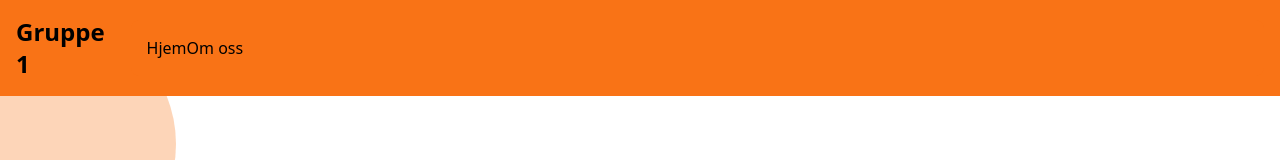
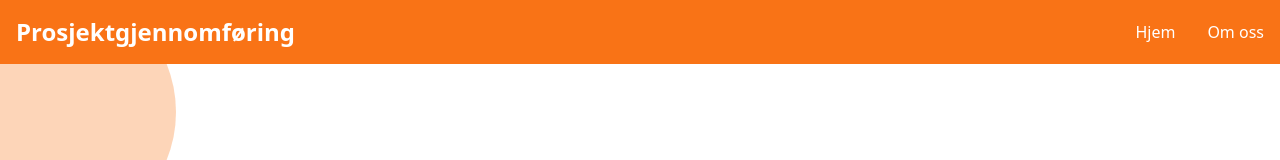
Before and after one commit to thevithach/Gruppe-1-IS-310, a React (Vite) app: page / in a window 1280 px wide. Shown: the top 160 px of the page. Built offline with nearby package versions, Linux system fonts and the light colour scheme.

Commit message:
chore: Update NavBar brand name to "Prosjektgjennomføring" and add text color to white

```diff
--- a/src/components/NavBar.tsx
+++ b/src/components/NavBar.tsx
@@ -15,9 +15,9 @@ function NavBar() {
                 {/* Brand Name as a clickable link */}
                 <a
                     href="/"
-                    className="flex items-center space-x-3 rtl:space-x-reverse">
+                    className="flex text-white items-center space-x-3 rtl:space-x-reverse">
                     <span className="text-2xl font-semibold whitespace-nowrap">
-                        Gruppe 1
+                        Prosjektgjennomføring
                     </span></a>
 
                 {/* Button to toggle mobile menu */}
--- a/src/output.css
+++ b/src/output.css
@@ -588,6 +588,18 @@ video {
   }
 }
 
+.sr-only {
+  position: absolute;
+  width: 1px;
+  height: 1px;
+  padding: 0;
+  margin: -1px;
+  overflow: hidden;
+  clip: rect(0, 0, 0, 0);
+  white-space: nowrap;
+  border-width: 0;
+}
+
 .absolute {
   position: absolute;
 }
@@ -624,22 +636,22 @@ video {
   top: 50%;
 }
 
+.mx-36 {
+  margin-left: 9rem;
+  margin-right: 9rem;
+}
+
 .mx-auto {
   margin-left: auto;
   margin-right: auto;
 }
 
-.mx-36 {
-  margin-left: 9rem;
-  margin-right: 9rem;
+.mb-1 {
+  margin-bottom: 0.25rem;
 }
 
 .mb-4 {
   margin-bottom: 1rem;
-}
-
-.mb-1 {
-  margin-bottom: 0.25rem;
 }
 
 .mb-8 {
@@ -650,12 +662,36 @@ video {
   margin-top: 2.5rem;
 }
 
+.mt-4 {
+  margin-top: 1rem;
+}
+
+.block {
+  display: block;
+}
+
 .flex {
   display: flex;
 }
 
+.inline-flex {
+  display: inline-flex;
+}
+
+.hidden {
+  display: none;
+}
+
+.h-10 {
+  height: 2.5rem;
+}
+
 .h-40 {
   height: 10rem;
+}
+
+.h-5 {
+  height: 1.25rem;
 }
 
 .h-64 {
@@ -679,8 +715,8 @@ video {
   width: 50%;
 }
 
-.w-full {
-  width: 100%;
+.w-10 {
+  width: 2.5rem;
 }
 
 .w-3\/4 {
@@ -691,12 +727,20 @@ video {
   width: 10rem;
 }
 
+.w-5 {
+  width: 1.25rem;
+}
+
 .w-64 {
   width: 16rem;
 }
 
 .w-96 {
   width: 24rem;
+}
+
+.w-full {
+  width: 100%;
 }
 
 .min-w-\[330px\] {
@@ -713,6 +757,10 @@ video {
 
 .max-w-screen-sm {
   max-width: 640px;
+}
+
+.max-w-screen-xl {
+  max-width: 1280px;
 }
 
 .flex-grow {
@@ -770,6 +818,10 @@ video {
   flex-direction: column;
 }
 
+.flex-wrap {
+  flex-wrap: wrap;
+}
+
 .items-center {
   align-items: center;
 }
@@ -790,12 +842,26 @@ video {
   gap: 1rem;
 }
 
+.space-x-3 > :not([hidden]) ~ :not([hidden]) {
+  --tw-space-x-reverse: 0;
+  margin-right: calc(0.75rem * var(--tw-space-x-reverse));
+  margin-left: calc(0.75rem * calc(1 - var(--tw-space-x-reverse)));
+}
+
 .self-center {
   align-self: center;
 }
 
 .overflow-hidden {
   overflow: hidden;
+}
+
+.whitespace-nowrap {
+  white-space: nowrap;
+}
+
+.rounded {
+  border-radius: 0.25rem;
 }
 
 .rounded-full {
@@ -806,8 +872,17 @@ video {
   border-radius: 0.5rem;
 }
 
+.border {
+  border-width: 1px;
+}
+
 .border-4 {
   border-width: 4px;
+}
+
+.border-gray-100 {
+  --tw-border-opacity: 1;
+  border-color: rgb(243 244 246 / var(--tw-border-opacity));
 }
 
 .border-orange-400 {
@@ -820,14 +895,19 @@ video {
   border-color: rgb(249 115 22 / var(--tw-border-opacity));
 }
 
-.bg-white {
+.bg-gray-50 {
   --tw-bg-opacity: 1;
-  background-color: rgb(255 255 255 / var(--tw-bg-opacity));
+  background-color: rgb(249 250 251 / var(--tw-bg-opacity));
 }
 
 .bg-orange-500 {
   --tw-bg-opacity: 1;
   background-color: rgb(249 115 22 / var(--tw-bg-opacity));
+}
+
+.bg-white {
+  --tw-bg-opacity: 1;
+  background-color: rgb(255 255 255 / var(--tw-bg-opacity));
 }
 
 .p-2 {
@@ -836,6 +916,11 @@ video {
 
 .p-4 {
   padding: 1rem;
+}
+
+.px-3 {
+  padding-left: 0.75rem;
+  padding-right: 0.75rem;
 }
 
 .px-4 {
@@ -848,14 +933,14 @@ video {
   padding-bottom: 0.5rem;
 }
 
+.py-48 {
+  padding-top: 12rem;
+  padding-bottom: 12rem;
+}
+
 .py-6 {
   padding-top: 1.5rem;
   padding-bottom: 1.5rem;
-}
-
-.py-48 {
-  padding-top: 12rem;
-  padding-bottom: 12rem;
 }
 
 .pb-2 {
@@ -876,11 +961,6 @@ video {
   line-height: 2.25rem;
 }
 
-.text-sm {
-  font-size: 0.875rem;
-  line-height: 1.25rem;
-}
-
 .text-5xl {
   font-size: 3rem;
   line-height: 1;
@@ -891,12 +971,21 @@ video {
   line-height: 1.75rem;
 }
 
-.font-semibold {
-  font-weight: 600;
+.text-sm {
+  font-size: 0.875rem;
+  line-height: 1.25rem;
 }
 
 .font-bold {
   font-weight: 700;
+}
+
+.font-medium {
+  font-weight: 500;
+}
+
+.font-semibold {
+  font-weight: 600;
 }
 
 .leading-relaxed {
@@ -918,19 +1007,19 @@ video {
   color: rgb(55 65 81 / var(--tw-text-opacity));
 }
 
-.text-gray-500 {
+.text-gray-900 {
   --tw-text-opacity: 1;
-  color: rgb(107 114 128 / var(--tw-text-opacity));
-}
-
-.text-gray-800 {
-  --tw-text-opacity: 1;
-  color: rgb(31 41 55 / var(--tw-text-opacity));
+  color: rgb(17 24 39 / var(--tw-text-opacity));
 }
 
 .text-orange-500 {
   --tw-text-opacity: 1;
   color: rgb(249 115 22 / var(--tw-text-opacity));
+}
+
+.text-white {
+  --tw-text-opacity: 1;
+  color: rgb(255 255 255 / var(--tw-text-opacity));
 }
 
 .opacity-30 {
@@ -941,6 +1030,12 @@ video {
   --tw-shadow: 0 10px 15px -3px rgb(0 0 0 / 0.1), 0 4px 6px -4px rgb(0 0 0 / 0.1);
   --tw-shadow-colored: 0 10px 15px -3px var(--tw-shadow-color), 0 4px 6px -4px var(--tw-shadow-color);
   box-shadow: var(--tw-ring-offset-shadow, 0 0 #0000), var(--tw-ring-shadow, 0 0 #0000), var(--tw-shadow);
+}
+
+.ring {
+  --tw-ring-offset-shadow: var(--tw-ring-inset) 0 0 0 var(--tw-ring-offset-width) var(--tw-ring-offset-color);
+  --tw-ring-shadow: var(--tw-ring-inset) 0 0 0 calc(3px + var(--tw-ring-offset-width)) var(--tw-ring-color);
+  box-shadow: var(--tw-ring-offset-shadow), var(--tw-ring-shadow), var(--tw-shadow, 0 0 #0000);
 }
 
 .filter {
@@ -955,17 +1050,76 @@ video {
   transition-duration: 150ms;
 }
 
+.hover\:bg-gray-100:hover {
+  --tw-bg-opacity: 1;
+  background-color: rgb(243 244 246 / var(--tw-bg-opacity));
+}
+
+.hover\:bg-orange-600:hover {
+  --tw-bg-opacity: 1;
+  background-color: rgb(234 88 12 / var(--tw-bg-opacity));
+}
+
+.focus\:outline-none:focus {
+  outline: 2px solid transparent;
+  outline-offset: 2px;
+}
+
 @media (min-width: 768px) {
   .md\:mb-0 {
     margin-bottom: 0px;
+  }
+
+  .md\:mt-0 {
+    margin-top: 0px;
+  }
+
+  .md\:block {
+    display: block;
+  }
+
+  .md\:hidden {
+    display: none;
   }
 
   .md\:w-1\/2 {
     width: 50%;
   }
 
+  .md\:w-auto {
+    width: auto;
+  }
+
   .md\:flex-row {
     flex-direction: row;
+  }
+
+  .md\:space-x-8 > :not([hidden]) ~ :not([hidden]) {
+    --tw-space-x-reverse: 0;
+    margin-right: calc(2rem * var(--tw-space-x-reverse));
+    margin-left: calc(2rem * calc(1 - var(--tw-space-x-reverse)));
+  }
+
+  .md\:border-0 {
+    border-width: 0px;
+  }
+
+  .md\:bg-orange-500 {
+    --tw-bg-opacity: 1;
+    background-color: rgb(249 115 22 / var(--tw-bg-opacity));
+  }
+
+  .md\:p-0 {
+    padding: 0px;
+  }
+
+  .md\:hover\:bg-transparent:hover {
+    background-color: transparent;
+  }
+
+  .md\:hover\:text-blue-700:hover {
+    --tw-text-opacity: 1;
+    color: rgb(29 78 216 / var(--tw-text-opacity));
   }
 }
 
@@ -990,3 +1144,7 @@ video {
     gap: 2rem;
   }
 }
+
+.rtl\:space-x-reverse:where([dir="rtl"], [dir="rtl"] *) > :not([hidden]) ~ :not([hidden]) {
+  --tw-space-x-reverse: 1;
+}
```
